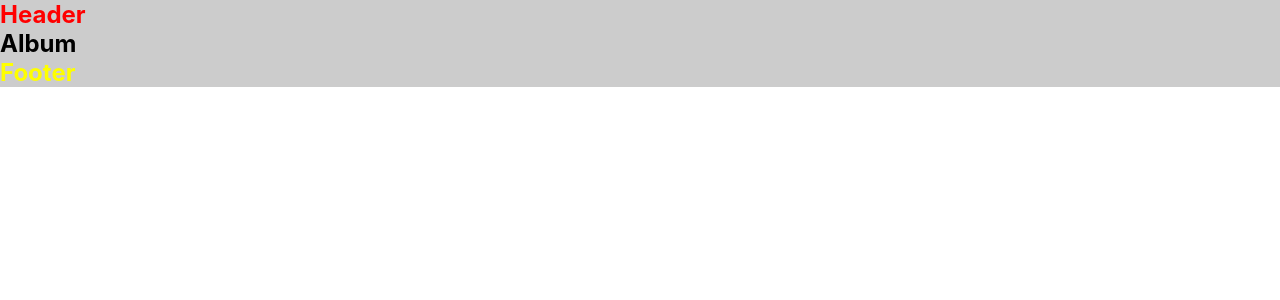
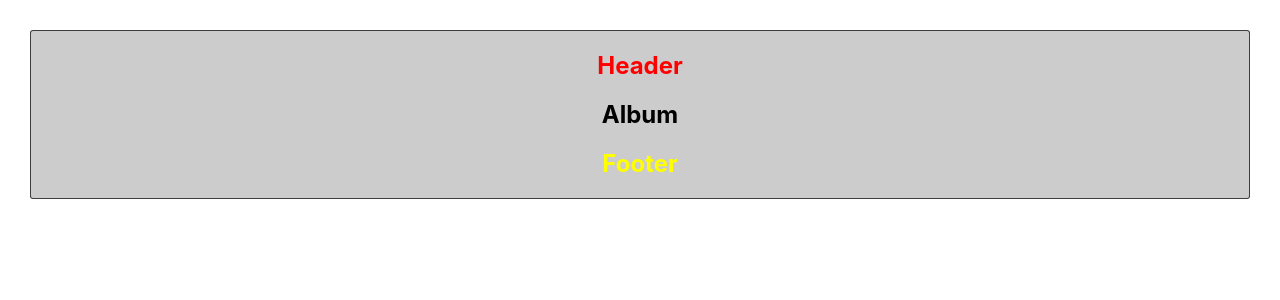
Before and after one commit to Gustavo-mts/gallery, a React (Create React App) app: page / in a window 1280 px wide. Shown: the top 300 px of the page. Built offline with nearby package versions, Linux system fonts and the light colour scheme.

Commit message:
app styled

```diff
--- a/src/App.scss
+++ b/src/App.scss
@@ -1,10 +1,14 @@
 * {
     box-sizing: border-box;
-    padding: 0;
+    padding: 10px;
     margin: 0;
 }
 .areaGeral {
-
     background-color: #ccc;
-
+    display: flex;
+    flex-direction: column;
+    justify-content: center;
+    align-items: center;
+    border: 1px solid rgba($color: #000000, $alpha: 0.7);
+    border-radius: 3px;
 }
```
